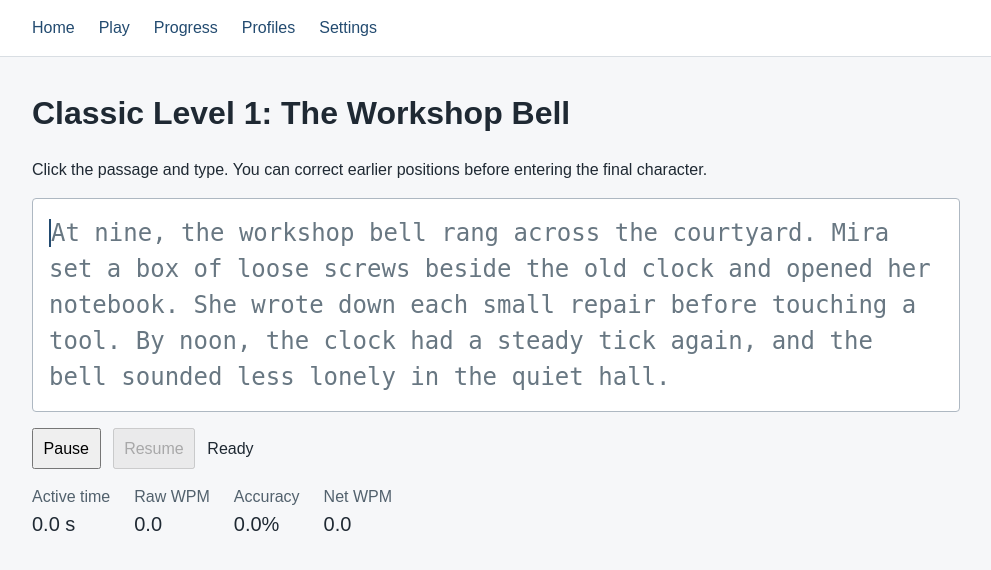
After one commit to Andro-HM/TypeQuest, a Flask app: page /play/classic/1 in a window 1280 px wide. The commit adds this page. Shown: the top 570 px of the page, without its empty margins (144-1135 px from the left). Run offline with Flask 3, Linux system fonts and the light colour scheme.

Commit message:
feat: add playable Classic mode with ten local levels

```diff
--- a/app.py
+++ b/app.py
@@ -1,7 +1,8 @@
+import json
 import sqlite3
 from pathlib import Path
 
-from flask import Flask, redirect, render_template, request, url_for
+from flask import Flask, abort, redirect, render_template, request, url_for
 
 from database import (
     create_profile,
@@ -14,7 +15,14 @@ from database import (
 
 app = Flask(__name__)
 DATABASE_PATH = Path(app.instance_path) / "typequest.sqlite3"
+CLASSIC_CONTENT_PATH = Path(app.root_path) / "content" / "classic.json"
 initialize_database(DATABASE_PATH)
+
+
+def load_classic_levels():
+    with CLASSIC_CONTENT_PATH.open(encoding="ascii") as content_file:
+        content = json.load(content_file)
+    return content["levels"]
 
 
 def profile_page(error=None, entered_name=""):
@@ -35,6 +43,19 @@ def home():
 @app.route("/play")
 def play():
     return render_template("play.html")
+
+
+@app.route("/play/classic")
+def classic_levels():
+    return render_template("classic_levels.html", levels=load_classic_levels())
+
+
+@app.route("/play/classic/<int:level_id>")
+def classic_level(level_id):
+    for level in load_classic_levels():
+        if level["id"] == level_id:
+            return render_template("classic_level.html", level=level)
+    abort(404)
 
 
 @app.route("/progress")
--- /dev/null
+++ b/content/classic.json
@@ -0,0 +1,64 @@
+{
+  "levels": [
+    {
+      "id": 1,
+      "tier": 1,
+      "title": "The Workshop Bell",
+      "passage": "At nine, the workshop bell rang across the courtyard. Mira set a box of loose screws beside the old clock and opened her notebook. She wrote down each small repair before touching a tool. By noon, the clock had a steady tick again, and the bell sounded less lonely in the quiet hall."
+    },
+    {
+      "id": 2,
+      "tier": 1,
+      "title": "A Library Map",
+      "passage": "The library kept a hand drawn map near its front desk. It showed narrow aisles, reading tables, and a tiny room for local history. Arun followed the map to a shelf he had never noticed. Between two atlases he found a book of simple machines, full of sketches that made each idea easy to test."
+    },
+    {
+      "id": 3,
+      "tier": 1,
+      "title": "Rain at the Stop",
+      "passage": "Rain began just as the bus reached the corner. People moved under the small roof and made room for a woman carrying a stack of paper. A child counted the drops sliding down the sign. When the bus arrived, everyone climbed aboard in order, and the driver waited until the last umbrella was folded."
+    },
+    {
+      "id": 4,
+      "tier": 1,
+      "title": "The Rooftop Garden",
+      "passage": "On the roof, ten clay pots stood in a neat row. Each held a different herb, with a paper label tied to the rim. Leena checked the soil with one finger before adding water. The mint needed a little more shade, so she moved it beside the wall. By evening, the leaves had lifted toward the cool air."
+    },
+    {
+      "id": 5,
+      "tier": 1,
+      "title": "Harbor Lights",
+      "passage": "At dusk, the harbor lamps came on one by one. A fishing boat returned slowly while two friends watched from the stone steps. They could hear ropes tap against the masts and gulls call over the water. The boat reached its place before dark, and a warm light appeared in the window of the little dock office."
+    },
+    {
+      "id": 6,
+      "tier": 1,
+      "title": "The Small Museum",
+      "passage": "The town museum had only three rooms, but every object had a story. Near the door stood a wooden radio that once carried news to the whole street. Nia read its label, then listened to a recording of its soft crackle. She left with a question for her grandfather about the songs he had heard when he was young."
+    },
+    {
+      "id": 7,
+      "tier": 1,
+      "title": "Morning Market",
+      "passage": "The market opened before sunrise. Sellers arranged baskets of oranges, fresh bread, and bright flowers along the lane. Dev brought a short list so he would not forget the rice. He stopped to help a vendor lift a heavy crate, then chose a small bunch of flowers for the kitchen table. The street was busy by the time he left."
+    },
+    {
+      "id": 8,
+      "tier": 1,
+      "title": "A Clear Night",
+      "passage": "The school telescope stood on a tripod in the field. Clouds had covered the sky all week, but tonight the stars were sharp. Sana adjusted the focus until the moon looked clear at the edge. She stepped aside so everyone could take a turn, then drew what she saw in a plain notebook under a small red lamp."
+    },
+    {
+      "id": 9,
+      "tier": 1,
+      "title": "The Bicycle Chain",
+      "passage": "A bicycle chain slipped off near the bridge. Omar turned the bike over, checked the gears, and put the chain back with careful hands. He wiped the oil from his fingers and gave the wheel a slow spin. It moved smoothly, so he packed his cloth and continued along the path before the afternoon heat grew strong."
+    },
+    {
+      "id": 10,
+      "tier": 1,
+      "title": "When the Lights Went Out",
+      "passage": "The lights went out during the family quiz. For a moment, everyone sat still and listened to the fan slow down. Then Ada found a lantern, and the game continued around the table. Without the television in the next room, they could hear each answer clearly. The power returned just as the final question was read."
+    }
+  ]
+}
--- a/static/css/app.css
+++ b/static/css/app.css
@@ -141,3 +141,13 @@ button {
   font-size: 1.25rem;
   margin: 0;
 }
+
+.level-list li {
+  margin-bottom: 0.5rem;
+}
+
+.classic-result {
+  border-top: 1px solid #d9dee3;
+  margin-top: 1.5rem;
+  padding-top: 1rem;
+}
--- /dev/null
+++ b/static/js/classic.js
@@ -0,0 +1,40 @@
+import { getActiveElapsedMs, pauseClock } from "./clock.js";
+import { calculateMetrics, countBufferMetrics } from "./metrics.js";
+
+export function createClassicRun() {
+  return {
+    isComplete: false,
+    result: null,
+  };
+}
+
+export function starsForAccuracy(accuracy) {
+  if (accuracy >= 0.95) {
+    return 3;
+  }
+  if (accuracy >= 0.90) {
+    return 2;
+  }
+  return 1;
+}
+
+export function completeClassicRun(run, typingState, clock, nowMs) {
+  if (run.isComplete || typingState.typedBuffer.length !== typingState.target.length) {
+    return null;
+  }
+
+  pauseClock(clock, nowMs);
+  const completionTimeMs = getActiveElapsedMs(clock, nowMs);
+  const counts = countBufferMetrics(typingState.typedBuffer, typingState.target);
+  const metrics = calculateMetrics(counts, completionTimeMs);
+
+  run.isComplete = true;
+  run.result = {
+    rawWpm: metrics.rawWpm,
+    accuracy: metrics.accuracy,
+    netWpm: metrics.netWpm,
+    completionTimeMs: completionTimeMs,
+    starsEarned: starsForAccuracy(metrics.accuracy),
+  };
+  return run.result;
+}
--- a/static/js/play.js
+++ b/static/js/play.js
@@ -14,10 +14,12 @@ import {
   startClock,
 } from "./clock.js";
 import { calculateMetrics, countBufferMetrics } from "./metrics.js";
+import { completeClassicRun, createClassicRun } from "./classic.js";
 
 const typingArea = document.getElementById("typing-area");
 const state = createTypingState(typingArea.dataset.target);
 const clock = createClock();
+const classicRun = createClassicRun();
 const pauseButton = document.getElementById("pause-button");
 const resumeButton = document.getElementById("resume-button");
 const timerStatus = document.getElementById("timer-status");
@@ -25,6 +27,12 @@ const activeTime = document.getElementById("active-time");
 const rawWpm = document.getElementById("raw-wpm");
 const accuracy = document.getElementById("accuracy");
 const netWpm = document.getElementById("net-wpm");
+const resultPanel = document.getElementById("classic-result");
+const resultRawWpm = document.getElementById("result-raw-wpm");
+const resultAccuracy = document.getElementById("result-accuracy");
+const resultNetWpm = document.getElementById("result-net-wpm");
+const resultTime = document.getElementById("result-time");
+const resultStars = document.getElementById("result-stars");
 
 function renderTarget() {
   const characters = document.createDocumentFragment();
@@ -62,19 +70,30 @@ function renderStats() {
   accuracy.textContent = (metrics.accuracy * 100).toFixed(1) + "%";
   netWpm.textContent = metrics.netWpm.toFixed(1);
 
-  if (clock.isPaused) {
+  if (classicRun.isComplete) {
+    timerStatus.textContent = "Completed";
+  } else if (clock.isPaused) {
     timerStatus.textContent = "Paused";
   } else if (clock.hasStarted) {
     timerStatus.textContent = "Running";
   } else {
     timerStatus.textContent = "Ready";
   }
-  pauseButton.disabled = clock.isPaused;
-  resumeButton.disabled = !clock.isPaused;
+  pauseButton.disabled = classicRun.isComplete || clock.isPaused;
+  resumeButton.disabled = classicRun.isComplete || !clock.isPaused;
+}
+
+function renderResult(result) {
+  resultRawWpm.textContent = result.rawWpm.toFixed(1);
+  resultAccuracy.textContent = (result.accuracy * 100).toFixed(1) + "%";
+  resultNetWpm.textContent = result.netWpm.toFixed(1);
+  resultTime.textContent = (result.completionTimeMs / 1000).toFixed(1) + " s";
+  resultStars.textContent = result.starsEarned + " of 3";
+  resultPanel.hidden = false;
 }
 
 typingArea.addEventListener("keydown", (event) => {
-  if (clock.isPaused) {
+  if (classicRun.isComplete || clock.isPaused) {
     const isEditingKey = event.key.length === 1 ||
       ["Backspace", "ArrowLeft", "ArrowRight", "Enter"].includes(event.key);
     if (isEditingKey) {
@@ -113,8 +132,16 @@ typingArea.addEventListener("keydown", (event) => {
   }
 
   if (changed) {
+    let result = null;
+    if (state.typedBuffer.length === state.target.length) {
+      result = completeClassicRun(classicRun, state, clock, performance.now());
+    }
+
     renderTarget();
     renderStats();
+    if (result !== null) {
+      renderResult(result);
+    }
   }
 });
 
@@ -123,11 +150,17 @@ typingArea.addEventListener("paste", (event) => {
 });
 
 pauseButton.addEventListener("click", () => {
+  if (classicRun.isComplete) {
+    return;
+  }
   pauseClock(clock, performance.now());
   renderStats();
 });
 
 resumeButton.addEventListener("click", () => {
+  if (classicRun.isComplete) {
+    return;
+  }
   resumeClock(clock, performance.now());
   renderStats();
   typingArea.focus();
--- /dev/null
+++ b/templates/classic_level.html
@@ -0,0 +1,36 @@
+{% extends "base.html" %}
+
+{% block title %}Classic Level {{ level.id }} | TypeQuest{% endblock %}
+
+{% block content %}
+  <h1>Classic Level {{ level.id }}: {{ level.title }}</h1>
+  <p>Click the passage and type. You can correct earlier positions before entering the final character.</p>
+  <div id="typing-area" class="typing-area" tabindex="0" aria-label="Classic typing area" data-target="{{ level.passage }}">{{ level.passage }}</div>
+  <div class="typing-controls">
+    <button id="pause-button" type="button">Pause</button>
+    <button id="resume-button" type="button" disabled>Resume</button>
+    <span id="timer-status">Ready</span>
+  </div>
+  <dl class="typing-stats">
+    <div><dt>Active time</dt><dd id="active-time">0.0 s</dd></div>
+    <div><dt>Raw WPM</dt><dd id="raw-wpm">0.0</dd></div>
+    <div><dt>Accuracy</dt><dd id="accuracy">0.0%</dd></div>
+    <div><dt>Net WPM</dt><dd id="net-wpm">0.0</dd></div>
+  </dl>
+  <section id="classic-result" class="classic-result" hidden>
+    <h2>Level complete</h2>
+    <dl class="typing-stats">
+      <div><dt>Raw WPM</dt><dd id="result-raw-wpm"></dd></div>
+      <div><dt>Accuracy</dt><dd id="result-accuracy"></dd></div>
+      <div><dt>Net WPM</dt><dd id="result-net-wpm"></dd></div>
+      <div><dt>Completion time</dt><dd id="result-time"></dd></div>
+      <div><dt>Stars earned</dt><dd id="result-stars"></dd></div>
+    </dl>
+    <p>These results are not saved yet.</p>
+    <p><a href="{{ url_for('classic_levels') }}">Choose another level</a></p>
+  </section>
+{% endblock %}
+
+{% block scripts %}
+  <script type="module" src="{{ url_for('static', filename='js/play.js') }}"></script>
+{% endblock %}
```
Also changed, not shown: templates/classic_levels.html (added, +13 -0 lines), templates/play.html (+2 -18 lines).
